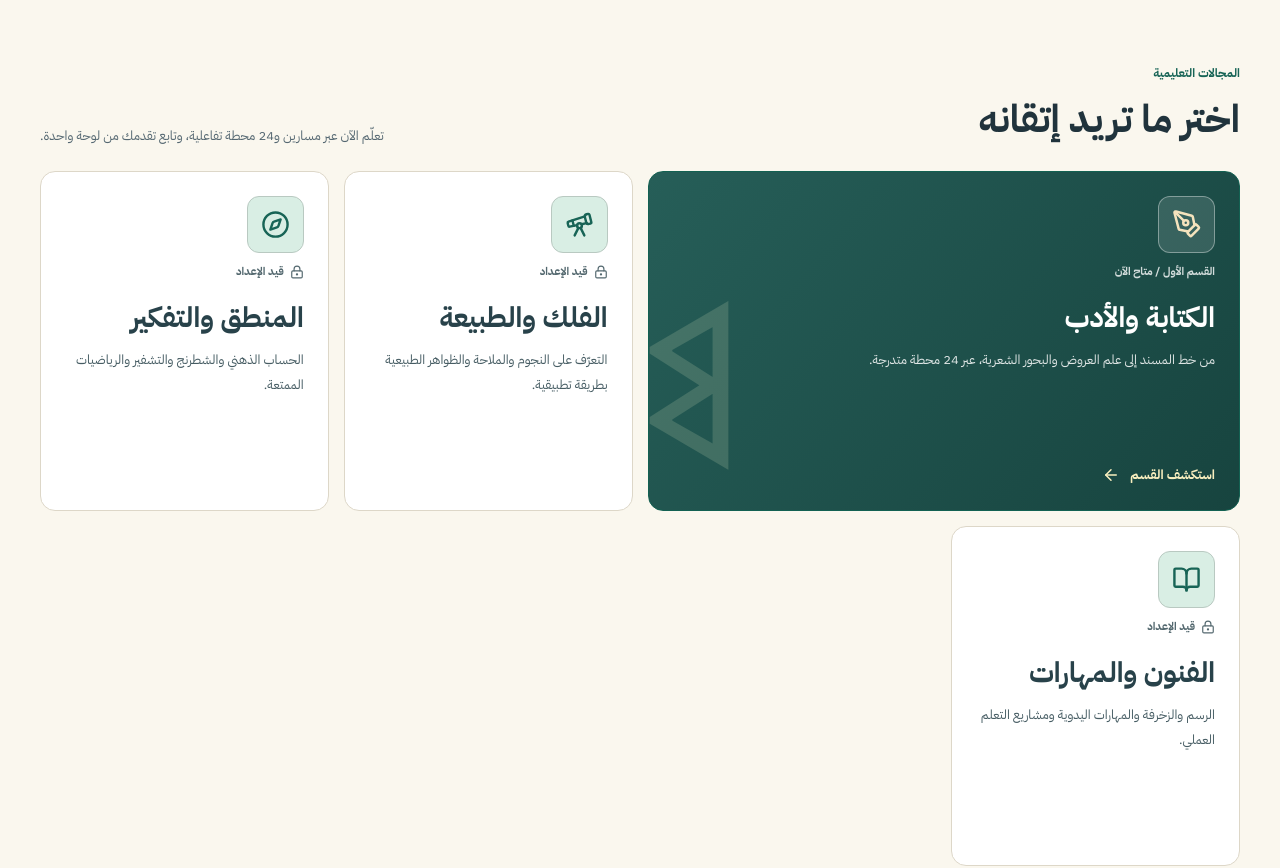
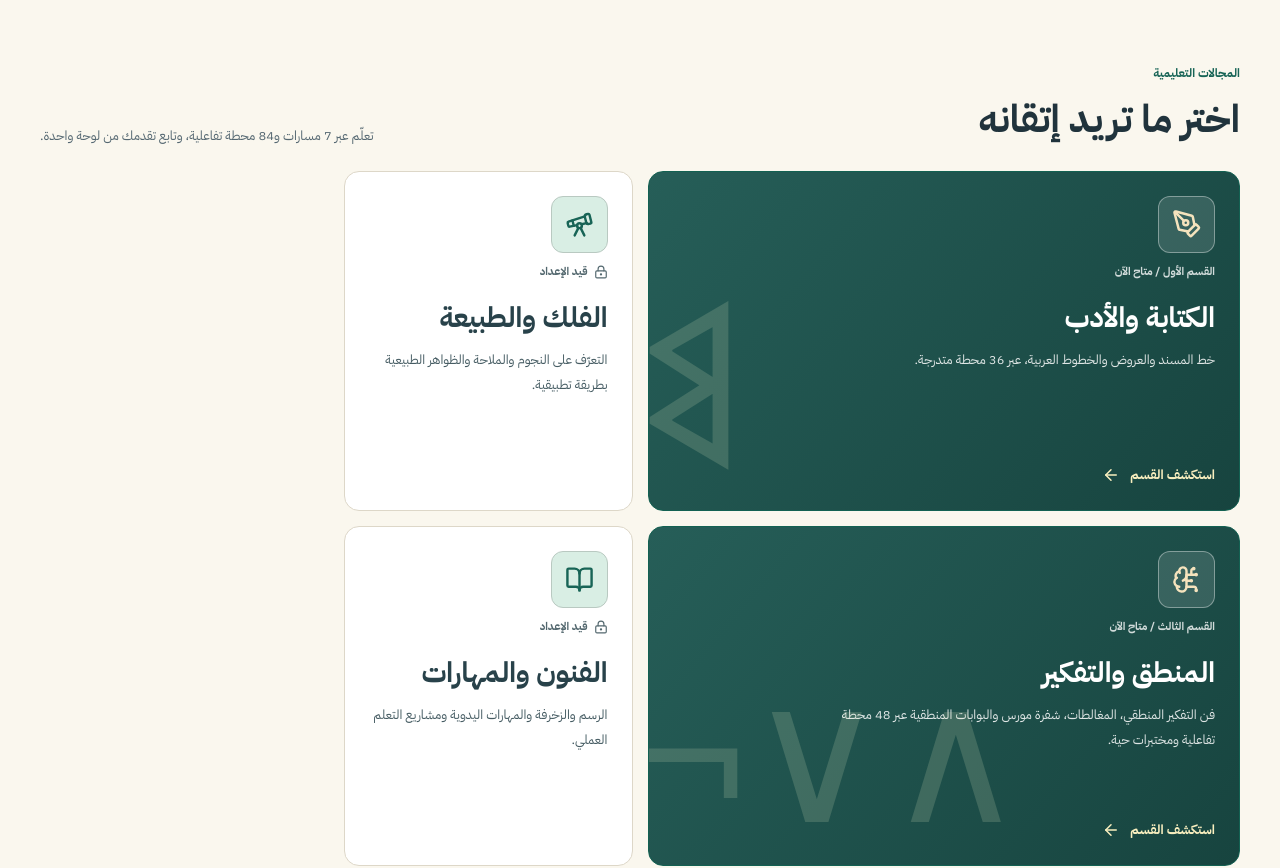
Before and after one commit to AihamAnter/967-initiative, a Next.js app: page /school in a window 1280 px wide. Shown: the part 700-1568 px from the top of the page. Built offline with nearby package versions, Linux system fonts and the light colour scheme; no server answers.

Commit message:
Launch third School department for logic and thinking while preserving second as coming soon

```diff
--- a/app/school/page.jsx
+++ b/app/school/page.jsx
@@ -1,12 +1,12 @@
 import Link from 'next/link';
 import {notFound} from 'next/navigation';
-import {ArrowLeft,BookOpen,ChevronLeft,Compass,GraduationCap,Layers,LockKeyhole,PenTool,Sparkles,Star,Telescope} from 'lucide-react';
+import {ArrowLeft,BookOpen,ChevronLeft,BrainCircuit,GraduationCap,Layers,LockKeyhole,PenTool,Sparkles,Star,Telescope} from 'lucide-react';
 import {getSiteSettings} from '@/lib/data';
 import {sectionIsVisible} from '@/lib/pageVisibility';
 import {pageMetadata} from '@/lib/seo';
 import styles from './school.module.css';
 export const dynamic='force-dynamic';
-export const metadata=pageMetadata({title:'مدرسة 967',description:'تعلّم مهارات حقيقية عبر مسارات تعليمية تفاعلية تتدرج في الصعوبة. ابدأ بخط المسند ضمن الكتابة والأدب.',path:'/school'});
+export const metadata=pageMetadata({title:'مدرسة 967',description:'مدرسة 967: الكتابة والأدب والمنطق والتفكير، سبعة مسارات و84 محطة تفاعلية',path:'/school'});
 export default async function SchoolPage(){
  const settings=await getSiteSettings();
  if(!sectionIsVisible('school',settings.pageVisibility))notFound();
@@ -17,16 +17,16 @@ export default async function SchoolPage(){
     <span className={styles.eyebrow}><GraduationCap size={18}/> مدرسة 967 / LEARNING STUDIO</span>
     <h1>كل مهارة، <em>رحلة جديدة.</em></h1>
     <p>هنا لا تكتفي بقراءة معلومة؛ تتعلّمها، تطبّقها، وتتقدم خطوة بخطوة. تنجح فتفتح المحطة التالية، وتتعثر فتتدرّب وتحاول من جديد.</p>
-    <div className={styles.heroActions}><Link className={styles.primaryLink} href="/school/writing">استكشف المسارات <ArrowLeft size={18}/></Link><Link className={styles.myLearningLink} href="/school/dashboard">رحلتي التعليمية <GraduationCap size={18}/></Link></div>
+    <div className={styles.heroActions}><Link className={styles.primaryLink} href="/school/logic">استكشف المسارات <ArrowLeft size={18}/></Link><Link className={styles.myLearningLink} href="/school/dashboard">رحلتي التعليمية <GraduationCap size={18}/></Link></div>
     <div className={styles.heroPills}><span><Layers size={16}/> مراحل متدرجة</span><span><Sparkles size={16}/> تمارين تتجدد</span><span><Star size={16}/> إتقان قبل الانتقال</span></div>
    </div><div className={styles.heroArtifact} aria-hidden="true"><div className={styles.artifactRing}/><span className={styles.artifactGlyph}>𐩣</span><span className={styles.artifactTag}>967 / MUSNAD</span></div></div>
   </div></div>
   <section className={styles.catalogSection}><div className="container">
-   <div className={styles.sectionTitle}><div><span>المجالات التعليمية</span><h2>اختر ما تريد إتقانه</h2></div><p>تعلّم الآن عبر مسارين و24 محطة تفاعلية، وتابع تقدمك من لوحة واحدة.</p></div>
+   <div className={styles.sectionTitle}><div><span>المجالات التعليمية</span><h2>اختر ما تريد إتقانه</h2></div><p>تعلّم عبر 7 مسارات و84 محطة تفاعلية، وتابع تقدمك من لوحة واحدة.</p></div>
    <div className={styles.catalogGrid}>
-    <Link className={styles.categoryLive} href="/school/writing"><span className={styles.categoryIcon}><PenTool size={30}/></span><small>القسم الأول / متاح الآن</small><h3>الكتابة والأدب</h3><p>من خط المسند إلى علم العروض والبحور الشعرية، عبر 24 محطة متدرجة.</p><span className={styles.cardAction}>استكشف القسم <ArrowLeft size={18}/></span><span className={styles.categoryGlyph} aria-hidden="true">𐩣</span></Link>
+    <Link className={styles.categoryLive} href="/school/writing"><span className={styles.categoryIcon}><PenTool size={30}/></span><small>القسم الأول / متاح الآن</small><h3>الكتابة والأدب</h3><p>خط المسند والعروض والخطوط العربية، عبر 36 محطة متدرجة.</p><span className={styles.cardAction}>استكشف القسم <ArrowLeft size={18}/></span><span className={styles.categoryGlyph} aria-hidden="true">𐩣</span></Link>
     <article className={styles.categoryLater}><span className={styles.categoryIcon}><Telescope size={29}/></span><small><LockKeyhole size={14}/> قيد الإعداد</small><h3>الفلك والطبيعة</h3><p>التعرّف على النجوم والملاحة والظواهر الطبيعية بطريقة تطبيقية.</p></article>
-    <article className={styles.categoryLater}><span className={styles.categoryIcon}><Compass size={29}/></span><small><LockKeyhole size={14}/> قيد الإعداد</small><h3>المنطق والتفكير</h3><p>الحساب الذهني والشطرنج والتشفير والرياضيات الممتعة.</p></article>
+    <Link className={styles.categoryLive} href="/school/logic"><span className={styles.categoryIcon}><BrainCircuit size={29}/></span><small>القسم الثالث / متاح الآن</small><h3>المنطق والتفكير</h3><p>فن التفكير المنطقي، المغالطات، شفرة مورس والبوابات المنطقية عبر 48 محطة تفاعلية ومختبرات حية.</p><span className={styles.cardAction}>استكشف القسم <ArrowLeft size={18}/></span><span className={styles.categoryGlyph} aria-hidden="true">∧∨¬</span></Link>
     <article className={styles.categoryLater}><span className={styles.categoryIcon}><BookOpen size={29}/></span><small><LockKeyhole size={14}/> قيد الإعداد</small><h3>الفنون والمهارات</h3><p>الرسم والزخرفة والمهارات اليدوية ومشاريع التعلم العملي.</p></article>
    </div>
   </div></section>
```
